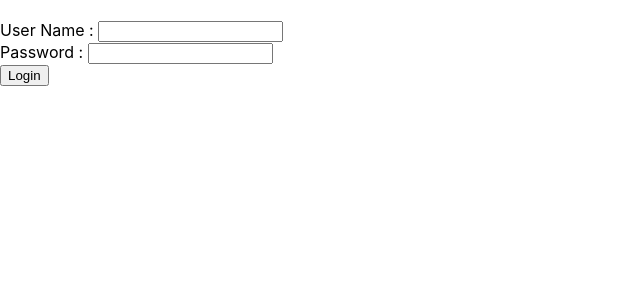
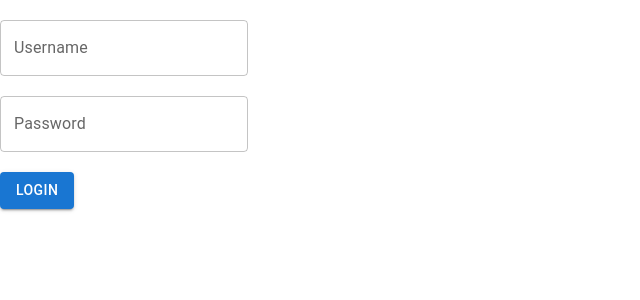
Before and after one commit to regeesh/ReactCourse, a React (Create React App) app: page / in a window 1280 px wide. Shown: the top 300 px of the page, without its empty margins (0-640 px from the left). Built offline with nearby package versions, Linux system fonts and the light colour scheme.

Commit message:
login using mysql db - front end changes

```diff
--- /dev/null
+++ b/src/components/Login.js
@@ -0,0 +1,87 @@
+import React from "react";
+// import InputLabel from '@mui/material/InputLabel';
+import TextField from "@mui/material/TextField";
+import Button from "@mui/material/Button";
+// import { Avatar, List, ListItem, ListItemAvatar, ListItemText, IconButton, Icon } from "@mui/material";
+
+export default class Login extends React.Component {
+  constructor(props) {
+    super(props);
+    this.state = {
+      uname: "",
+      pwd: "",
+    };
+  }
+
+  handleUnameOnChange = (e) => {
+    this.setState({
+      uname: e.target.value,
+    });
+  };
+
+  handlePwdOnChange = (e) => {
+    this.setState({
+      pwd: e.target.value,
+    });
+  };
+
+  render() {
+    return (
+      <div>
+        <br />
+        {/* User Name : <input id="username" type="text"></input> <br />
+        Password : <input id="password" type="password"></input> <br /> */}
+        {/* <InputLabel htmlFor="input-with-icon-adornment">
+          User Name :
+        </InputLabel> */}
+        <TextField
+          id="username"
+          label="Username"
+          variant="outlined"
+          onChange={this.handleUnameOnChange}
+        />
+        <br /> <br />
+        <TextField
+          id="password"
+          label="Password"
+          variant="outlined"
+          onChange={this.handlePwdOnChange}
+        />
+        <br />
+        <br />
+        <Button variant="contained" onClick={this.login}>
+          Login
+        </Button>
+      </div>
+    );
+  }
+
+  login = () => {
+    if (this.state.uname == "" || this.state.pwd == "") {
+      alert("Please enter user name and password");
+      return false;
+    }
+
+    var apIURL = "http://localhost:8000/Login";
+    fetch(apIURL, {
+      method: "POST",
+      headers: {
+        Accept: "application/json",
+        "Content-Type": "application/json",
+      },
+      body: JSON.stringify({
+        email: this.state.uname,
+        password: this.state.pwd,
+      }),
+    })
+      .then((res) => res.json())
+      .then((resJson) => {
+        if (resJson.token !== null && resJson.token !== undefined) {
+          alert("Login successfull.");
+        } else {
+          alert("Login failed. Please check your user name and password");
+        }
+        console.log(resJson);
+      });
+  };
+}
--- a/src/index.js
+++ b/src/index.js
@@ -1,13 +1,14 @@
 import React from 'react';
 import ReactDOM from 'react-dom/client';
 import './index.css';
-import App from './components/App';
+// import App from './components/App';
+import Login from './components/Login';
 import reportWebVitals from './reportWebVitals';
 
 const root = ReactDOM.createRoot(document.getElementById('root'));
 root.render(
   <React.StrictMode>
-    <App />
+    <Login />
   </React.StrictMode>
 );
 
```
